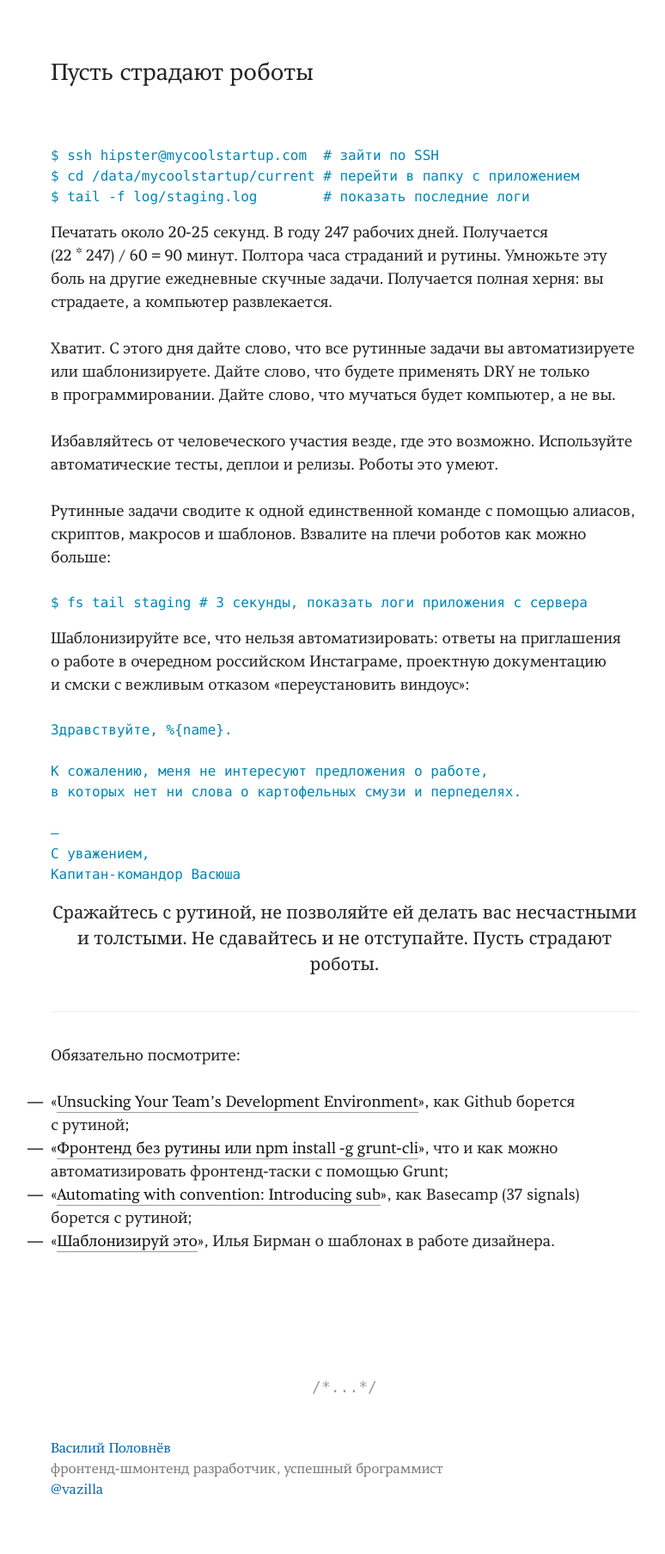
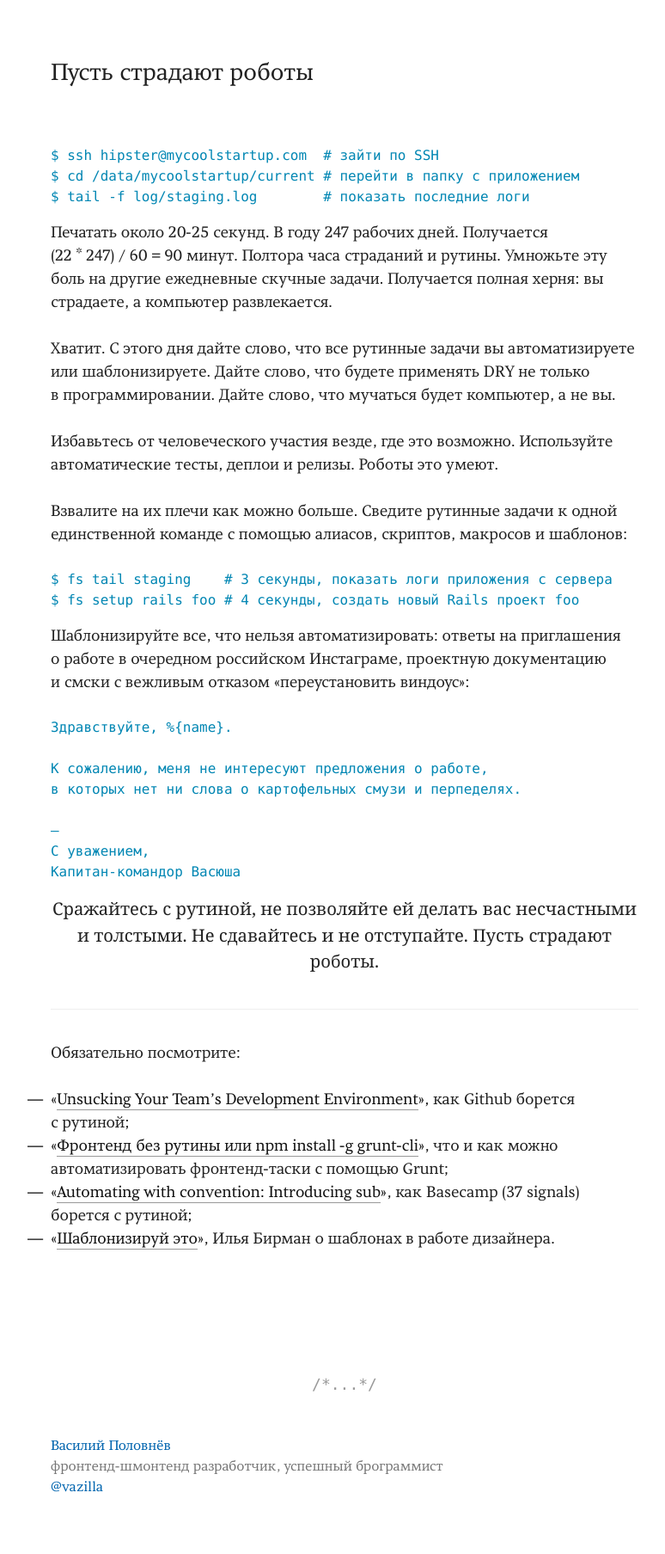
Before and after one commit to vast/vast.github.io, a Jekyll site: the page built from _posts/2014-03-11-make-them-suffer.md, in a window 1280 px wide. Shown: the whole page at 86% size, without its empty margins (239-1013 px from the left). Built offline with Jekyll 4.4.1, drawn with Linux system fonts in a browser that asks for light colours; Markdown is read by kramdown in place of the engine named in the settings.

Commit message:
even more wordsmithing

````diff
--- a/_posts/2014-03-11-make-them-suffer.md
+++ b/_posts/2014-03-11-make-them-suffer.md
@@ -14,12 +14,13 @@ $ tail -f log/staging.log        # показать последние логи
 
 Хватит. С этого дня дайте слово, что все рутинные задачи вы автоматизируете или шаблонизируете. Дайте слово, что будете применять DRY не только в программировании. Дайте слово, что мучаться будет компьютер, а не вы.
 
-Избавляйтесь от человеческого участия везде, где это возможно. Используйте автоматические тесты, деплои и релизы. Роботы это умеют.
+Избавьтесь от человеческого участия везде, где это возможно. Используйте автоматические тесты, деплои и релизы. Роботы это умеют.
 
-Рутинные задачи сводите к одной единственной команде с помощью алиасов, скриптов, макросов и шаблонов. Взвалите на плечи роботов как можно больше:
+Взвалите на их плечи как можно больше. Сведите рутинные задачи к одной единственной команде с помощью алиасов, скриптов, макросов и шаблонов:
 
 ```bash
-$ fs tail staging # 3 секунды, показать логи приложения с сервера
+$ fs tail staging    # 3 секунды, показать логи приложения с сервера
+$ fs setup rails foo # 4 секунды, создать новый Rails проект foo
 ```
 
 Шаблонизируйте все, что нельзя автоматизировать: ответы на приглашения о работе в очередном российском Инстаграме, проектную документацию и смски с вежливым отказом «переустановить виндоус»:
````
